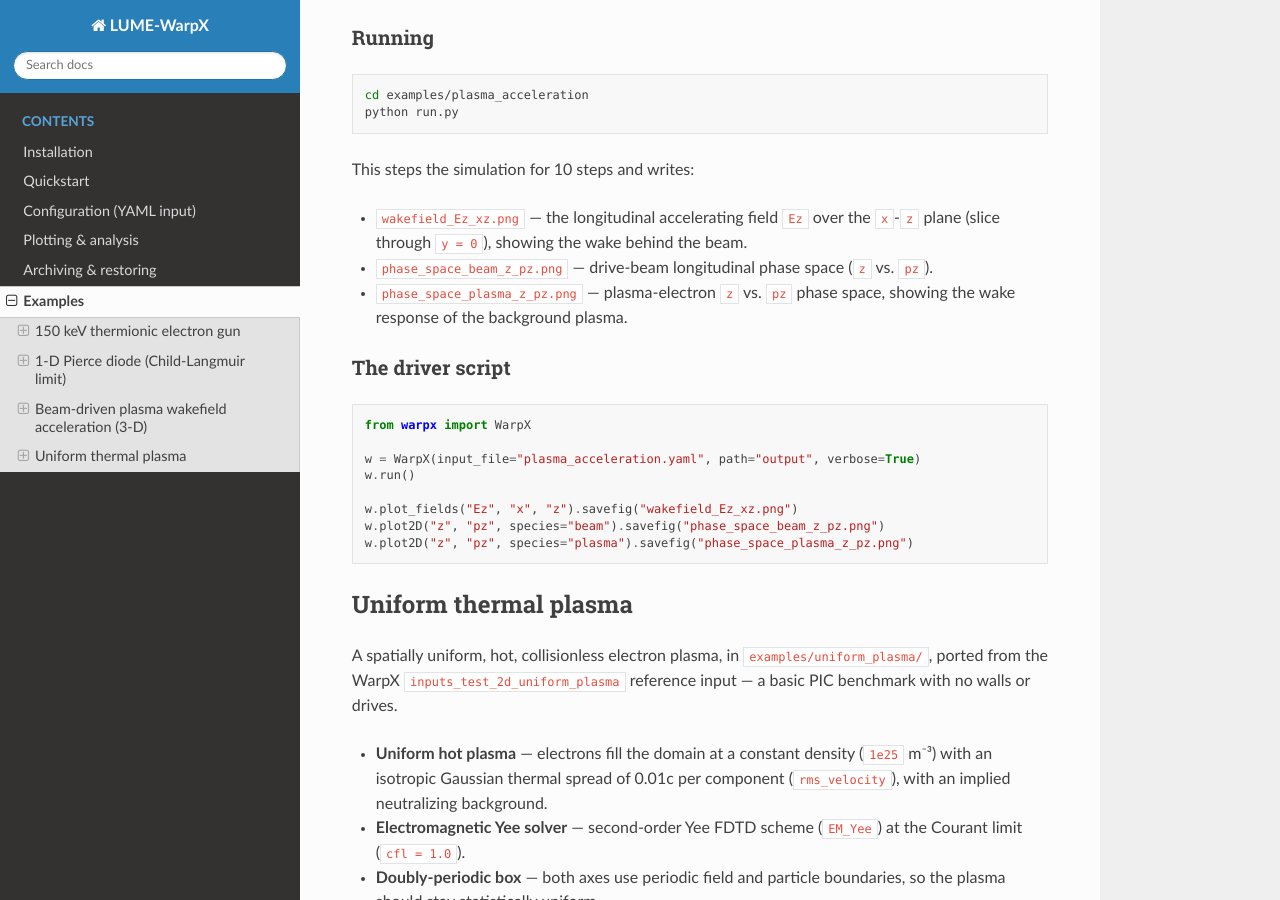
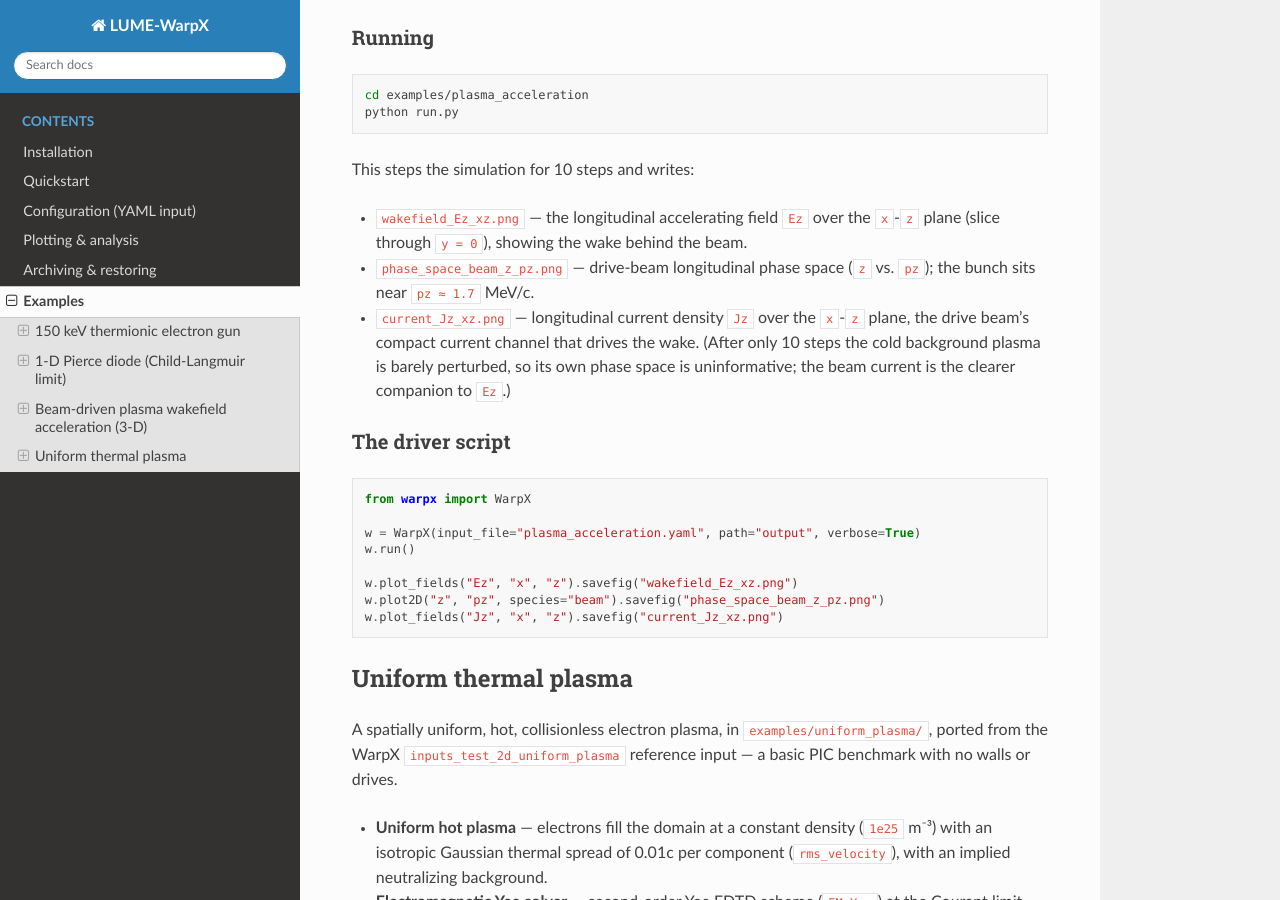
Before and after one commit to ryland-goldman/lume-warpx, a Sphinx documentation site: the page built from docs/examples.rst, in a window 1280 px wide and 900 px high, scrolled down 3063 px. Built offline with Sphinx 7.4.7 and the Read the Docs theme 3.1.0, drawn with Linux system fonts in a browser that asks for light colours.

Commit message:
Add additional examples

```diff
--- a/docs/examples.rst
+++ b/docs/examples.rst
@@ -159,9 +159,11 @@ This steps the simulation for 10 steps and writes:
 - ``wakefield_Ez_xz.png`` — the longitudinal accelerating field ``Ez`` over the
   ``x``-``z`` plane (slice through ``y = 0``), showing the wake behind the beam.
 - ``phase_space_beam_z_pz.png`` — drive-beam longitudinal phase space
-  (``z`` vs. ``pz``).
-- ``phase_space_plasma_z_pz.png`` — plasma-electron ``z`` vs. ``pz`` phase
-  space, showing the wake response of the background plasma.
+  (``z`` vs. ``pz``); the bunch sits near ``pz ≈ 1.7`` MeV/c.
+- ``current_Jz_xz.png`` — longitudinal current density ``Jz`` over the ``x``-``z``
+  plane, the drive beam's compact current channel that drives the wake. (After
+  only 10 steps the cold background plasma is barely perturbed, so its own phase
+  space is uninformative; the beam current is the clearer companion to ``Ez``.)
 
 The driver script
 ~~~~~~~~~~~~~~~~~~
@@ -175,7 +177,7 @@ The driver script
 
    w.plot_fields("Ez", "x", "z").savefig("wakefield_Ez_xz.png")
    w.plot2D("z", "pz", species="beam").savefig("phase_space_beam_z_pz.png")
-   w.plot2D("z", "pz", species="plasma").savefig("phase_space_plasma_z_pz.png")
+   w.plot_fields("Jz", "x", "z").savefig("current_Jz_xz.png")
 
 Uniform thermal plasma
 ----------------------
```
